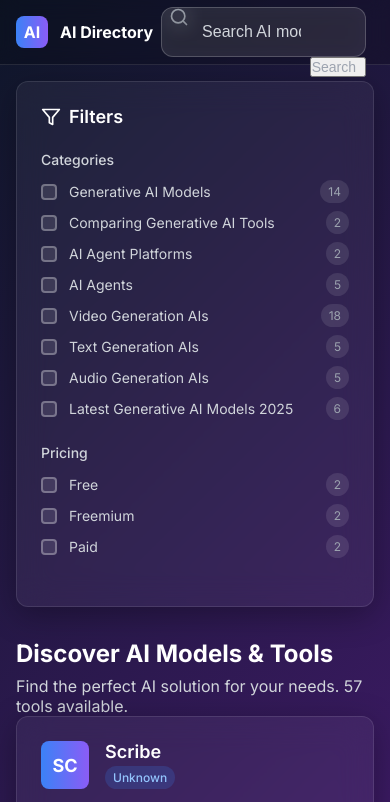
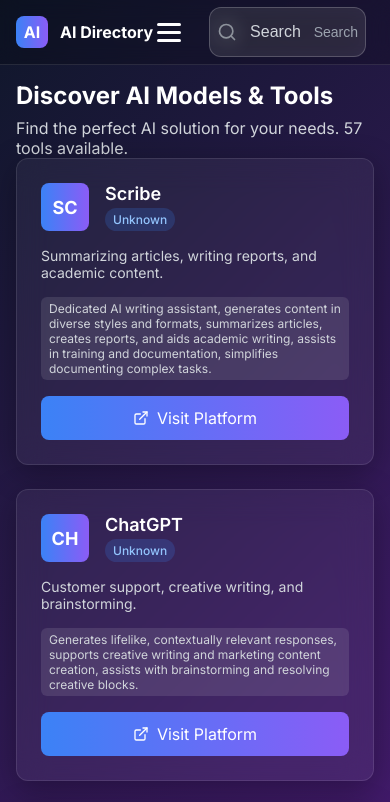
Before and after one commit to hat988/aihubtest, a plain HTML site: page index.html in a window 390 px wide. Shown: the top 802 px of the page. Drawn offline with Linux system fonts and the light colour scheme.

Commit message:
Update style.css

```diff
--- a/style.css
+++ b/style.css
@@ -12,6 +12,7 @@ body {
     background: linear-gradient(135deg, #0f172a 0%, #581c87 50%, #0f172a 100%);
     min-height: 100vh;
     color: #fff;
+    overflow-x: hidden; /* Prevent horizontal scroll on mobile */
 }
 
 /* Custom scrollbar */
@@ -108,6 +109,26 @@ header {
     color: #fff;
 }
 
+/* Hamburger Menu */
+.hamburger-menu {
+    display: none; /* Hidden by default, shown on mobile */
+    flex-direction: column;
+    justify-content: space-around;
+    width: 2rem;
+    height: 2rem;
+    cursor: pointer;
+    padding: 0.25rem;
+    margin-right: 1rem;
+}
+
+.hamburger-menu .bar {
+    width: 100%;
+    height: 3px;
+    background-color: #fff;
+    border-radius: 2px;
+    transition: all 0.3s ease;
+}
+
 /* Search Bar */
 .search-container {
     flex: 1;
@@ -115,11 +136,12 @@ header {
     margin-left: 2rem;
     margin-right: 2rem;
     position: relative;
+    display: flex;
+    align-items: center;
 }
 
 .search-icon {
     position: absolute;
-    inset-y: 0;
     left: 0;
     padding-left: 1rem;
     display: flex;
@@ -136,8 +158,8 @@ header {
 .search-input {
     display: block;
     width: 100%;
-    padding-left: 3rem;
-    padding-right: 5rem;
+    padding-left: 3rem; /* Increased padding for icon */
+    padding-right: 6rem; /* Increased padding for button */
     padding-top: 0.75rem;
     padding-bottom: 0.75rem;
     border: 1px solid rgba(255, 255, 255, 0.2);
@@ -163,14 +185,18 @@ header {
 
 .search-button {
     position: absolute;
-    inset-y: 0;
     right: 0;
-    padding-right: 1rem;
+    padding: 0.75rem 1rem; /* Adjusted padding */
+    height: 100%;
     display: flex;
     align-items: center;
+    justify-content: center;
+    background: transparent; /* Make button background transparent */
+    border: none;
     color: #9ca3af;
     cursor: pointer;
     transition: color 0.2s ease;
+    border-radius: 0 0.75rem 0.75rem 0; /* Rounded corners on right side */
 }
 
 .search-button:hover {
@@ -205,6 +231,7 @@ header {
     display: flex;
     flex-direction: column;
     gap: 1.5rem;
+    transition: transform 0.3s ease-in-out; /* For mobile slide-in */
 }
 
 /* Filters Section */
@@ -249,6 +276,8 @@ header {
     display: flex;
     align-items: center;
     gap: 0.25rem;
+    background: none; /* Ensure no default button background */
+    border: none;
 }
 
 .clear-filters-button:hover {
@@ -522,19 +551,38 @@ header {
     padding: 0.5rem 0.75rem;
 }
 
-/* Footer Ad Placeholder */
-.footer-ad {
-    margin-top: 3rem;
-    background: rgba(255, 255, 255, 0.05);
-    backdrop-filter: blur(16px);
-    border: 1px solid rgba(255, 255, 255, 0.1);
-    border-radius: 0.75rem;
-    padding: 2rem;
-    text-align: center;
-    color: #9ca3af;
+/* Responsive adjustments */
+@media (max-width: 1023px) {
+    .hamburger-menu {
+        display: flex;
+    }
+    .search-container {
+        margin-left: auto; /* Push search to right */
+        margin-right: 0; /* Remove right margin */
+    }
+    .sidebar {
+        position: fixed;
+        top: 4rem; /* Below header */
+        left: 0;
+        height: calc(100% - 4rem); /* Full height minus header */
+        width: 20rem;
+        background: linear-gradient(135deg, #0f172a 0%, #581c87 100%); /* Match body background */
+        z-index: 40;
+        transform: translateX(-100%); /* Hide by default */
+        padding-top: 1rem; /* Add some top padding */
+        overflow-y: auto; /* Enable scrolling for long filter lists */
+    }
+    .sidebar.open {
+        transform: translateX(0); /* Slide in */
+    }
+    .main-container {
+        padding: 1rem;
+    }
+    .content-area {
+        width: 100%;
+    }
 }
 
-/* Responsive adjustments */
 @media (max-width: 768px) {
     .header-content {
         padding-left: 1rem;
@@ -547,9 +595,6 @@ header {
     .main-container {
         flex-direction: column;
         padding: 1rem;
-    }
-    .sidebar {
-        width: 100%;
     }
     .ai-cards-grid {
         grid-template-columns: 1fr;
```
